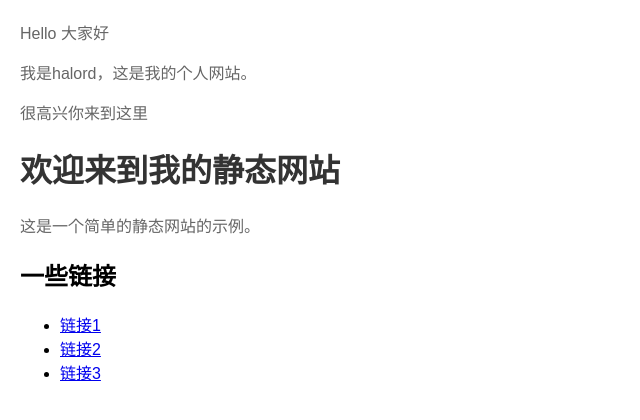
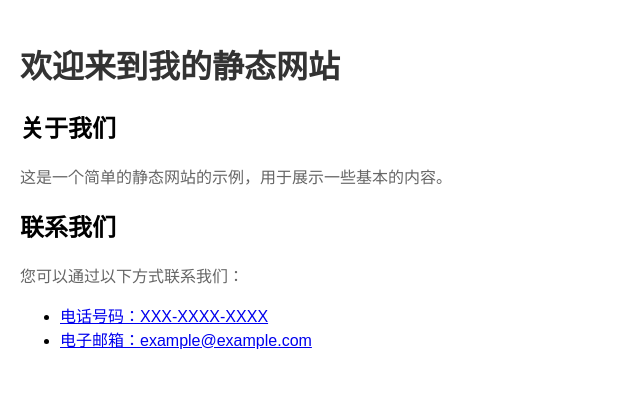
Before and after one commit to halord7037/halord7037.github.io, a plain HTML site: page index.html in a window 1280 px wide. Shown: the whole page, without its empty margins (0-640 px from the left). Drawn offline with Linux system fonts and the light colour scheme.

Commit message:
Update index.html

```diff
--- a/index.html
+++ b/index.html
@@ -1,6 +1,3 @@
-<p>Hello 大家好</p>
-<p>我是halord，这是我的个人网站。 </p>
-<p>很高兴你来到这里</p>
 <!DOCTYPE html>
 <html>
 <head>
@@ -23,15 +20,22 @@
   </style>
 </head>
 <body>
-  <h1>欢迎来到我的静态网站</h1>
+  <header>
+    <h1>欢迎来到我的静态网站</h1>
+  </header>
 
-  <p>这是一个简单的静态网站的示例。</p>
+  <section>
+    <h2>关于我们</h2>
+    <p>这是一个简单的静态网站的示例，用于展示一些基本的内容。</p>
+  </section>
 
-  <h2>一些链接</h2>
-  <ul>
-    <li><a href="#">链接1</a></li>
-    <li><a href="#">链接2</a></li>
-    <li><a href="#">链接3</a></li>
-  </ul>
+  <section>
+    <h2>联系我们</h2>
+    <p>您可以通过以下方式联系我们：</p>
+    <ul>
+      <li><a href="#">电话号码：XXX-XXXX-XXXX</a></li>
+      <li><a href="#">电子邮箱：example@example.com</a></li>
+    </ul>
+  </section>
 </body>
 </html>
```
